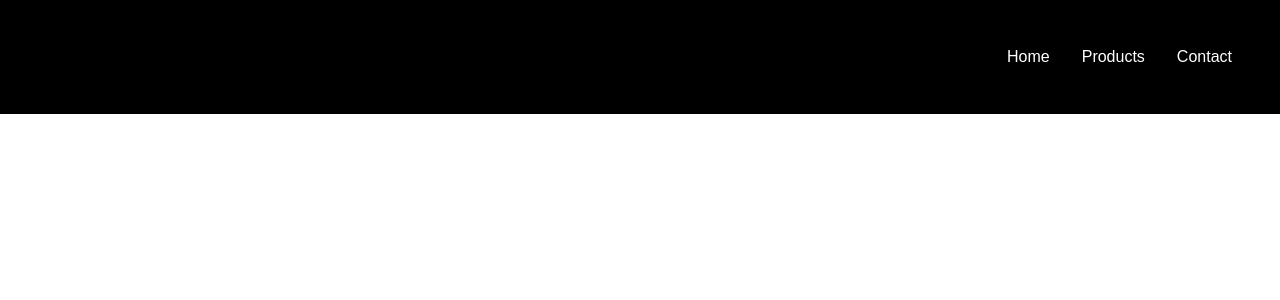
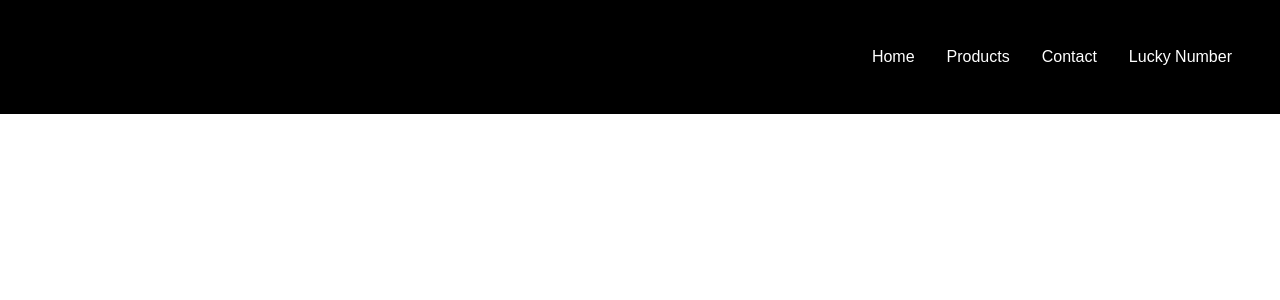
Before and after one commit to maxstain/Symfony-project, a Symfony app: template templates/home/index.html.twig in a window 1280 px wide. Shown: the top 300 px of the page. Run offline with Twig, Linux system fonts and the light colour scheme; the template is opened without the code that fills it, so the values that code supplies are empty; some libraries are stand-ins or nearby versions.

```diff
--- a/templates/home/index.html.twig
+++ b/templates/home/index.html.twig
@@ -38,6 +38,7 @@
 				<li><a href="#">Home</a></li>
 				<li><a href="#">Products</a></li>
 				<li><a href="#">Contact</a></li>
+				<li><a href="/lucky/number/{{random(100)}}">Lucky  Number</a></li>
 			</ul>
 		</div>
 	</div>
```
